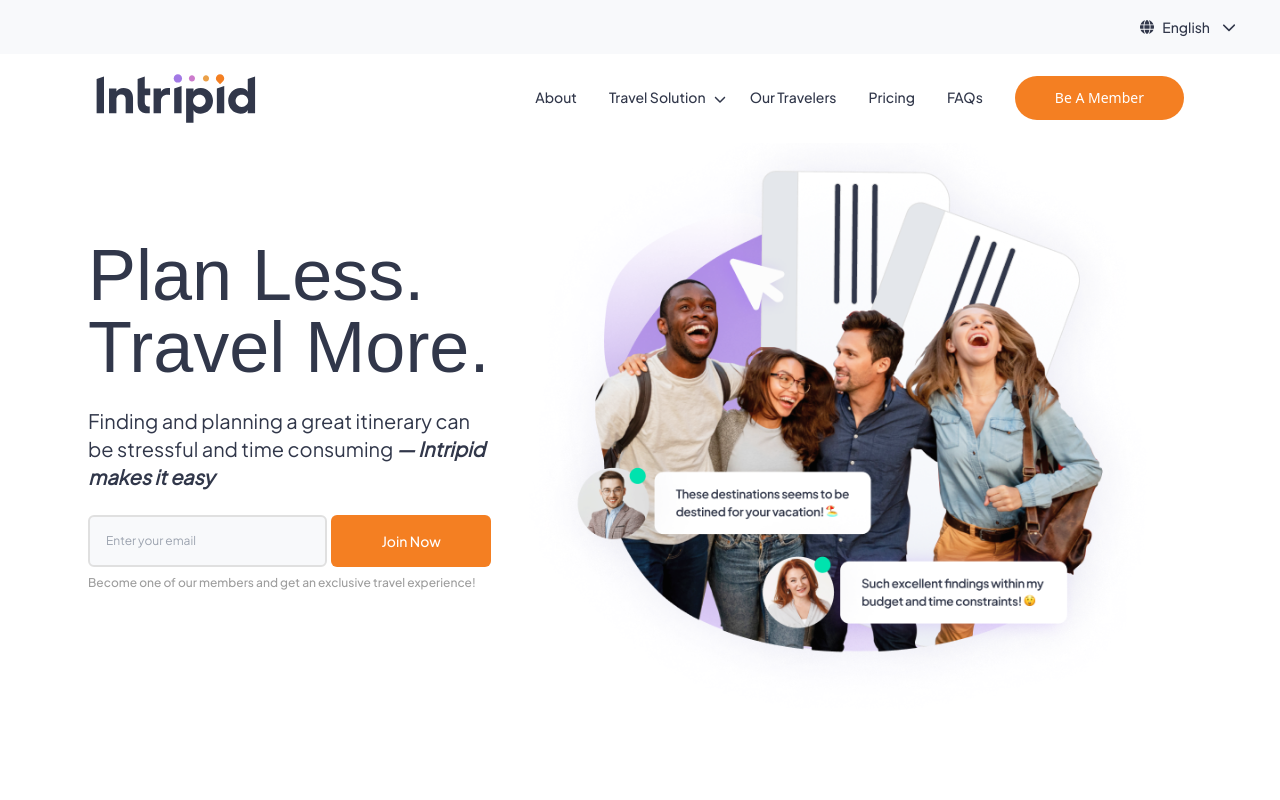
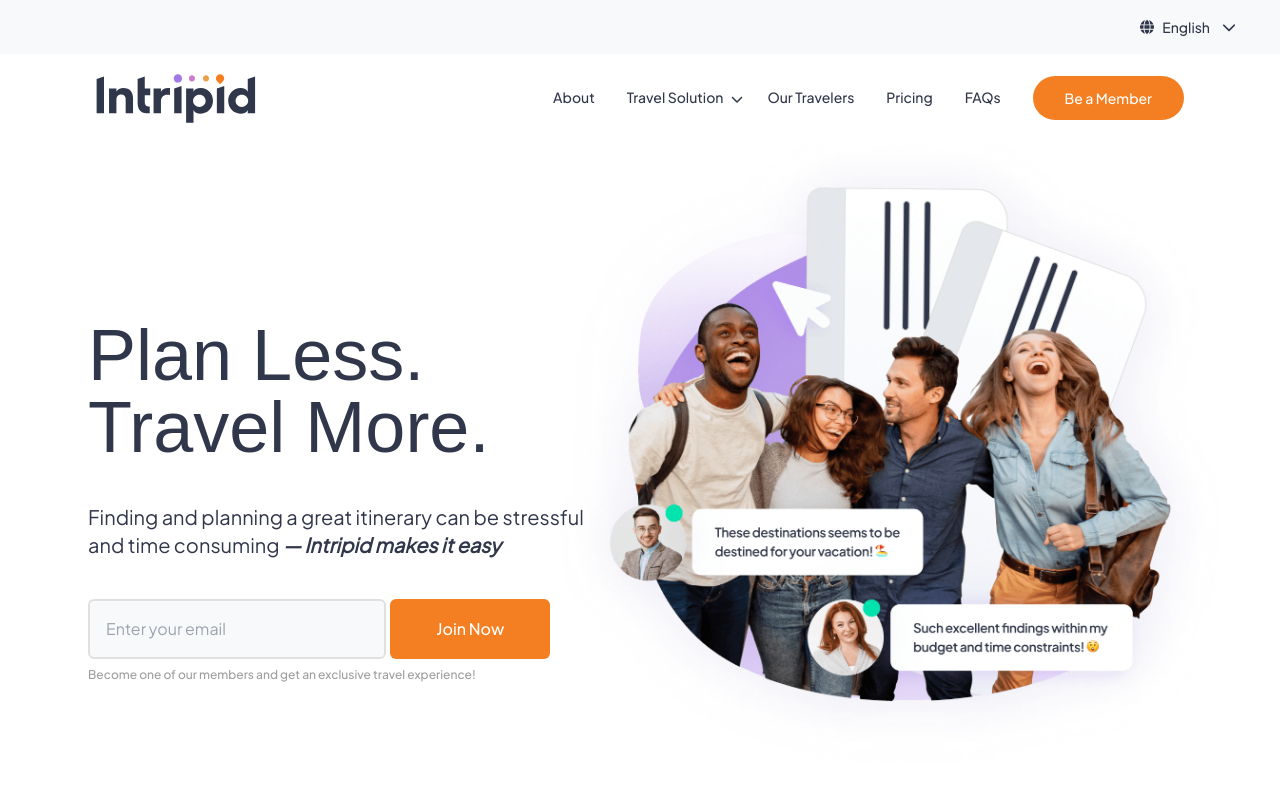
Before and after one commit to mamun4023/intripid, a React (Create React App) app: page / in a window 1280 px wide. Shown: the top 800 px of the page. Built offline with nearby package versions, Linux system fonts and the light colour scheme; a web font is replaced by a local one.

Commit message:
fixed issu

```diff
--- a/src/App.js
+++ b/src/App.js
@@ -8,7 +8,6 @@ function App() {
     <html class="scroll-smooth hover:scroll-auto">
        <div>
         <Home />
-
       </div>
     </html>
 
--- a/src/components/BottomTable/table.js
+++ b/src/components/BottomTable/table.js
@@ -22,7 +22,7 @@ export default function Table(){
                                     src= {DotsImage}
                                     className = "w-20 absolute top-0 left-10"
                                 />
-                              <div className="flex overflow-x-auto">
+                              <div className="flex overflow-x-auto w-165">
                               <div className="rounded-lg p-5">
                                     <div className="flex items-center justify-end mt-16 ">
                                         <p className="text-xs font-readex_bold text-fontColor p-2"> Speed </p>
--- a/src/components/Button/Button.js
+++ b/src/components/Button/Button.js
@@ -5,7 +5,7 @@ export default function Button({title}){
         <div className="flex justify-center">
           <button
             type="button"
-            className='bg-violet-500 p-2 text-white text-xs  px-8 rounded-full hover:bg-violet-900'
+            className='bg-primary p-3 font-sans_medium text-white text-sm  px-8 rounded-full hover:bg-primaryDark'
             >{title}</button>
       </div>
     )
--- a/src/components/slider/slider.js
+++ b/src/components/slider/slider.js
@@ -24,9 +24,9 @@ export default function Slider(){
 
 
   return(
-    <div className=' flex justify-center lg:w-7/12 2xl:w-5/12'>
-      <div  >
-        <div className='border border-borderColor shadow-sm p-10 rounded-xl w-full grid grid-cols-1'>
+    <div className=' flex justify-center  lg:w-7/12 2xl:w-5/12 '>
+      <div>
+        <div className='border border-borderColor shadow-sm p-10 rounded-xl h-128 xl:h-96 w-full grid grid-cols-1'>
             {/* image and name and identity */}
             <div className='relative'>
               <div>
--- a/src/pages/home/home.js
+++ b/src/pages/home/home.js
@@ -11,19 +11,15 @@ import FooterBottom from '../../sections/home/Footer/footerBottom';
 export default function Home(){
     return(
         <div>
-
             <div>
                 <LanguageSelector />
             </div>
-
             <div className="sticky top-0 w-full z-20">
                 <TopNavBar />
             </div>
-
             <div>
                 <TopBanner />
             </div>
-
             <div>
                 <TopSection />
             </div>
--- a/src/sections/home/Banner/TopBanner.js
+++ b/src/sections/home/Banner/TopBanner.js
@@ -1,14 +1,15 @@
 import React from "react";
-import BannerImage from "../../../utils/images/HeroImage.png"
+import BannerImage from "../../../utils/images/HeroImage2x.png"
 
 export default function TopBanner(){
     return(
-        <div className="flex justify-center px-3 md:px-8 lg:px-20 xl:px-20 2xl:px-56 pt-10 lg:mt-14 m-2 ">
-            <div className="flex justify-between  flex-wrap lg:flex-nowrap">
-                <div className=" md:w-10/12 lg:w-7/12 xl:w-5/12">
-                    <h1 className="font-readex_bold text-fontColor text-5xl md:text-7xl lg:text-7xl 2xl:text-8xl ">Plan Less.<br/>Travel More.</h1>
-                    <p className="mt-6 mb-4 text-fontColor text-lg md:text-md  xl:text-xl  font-sans_regular">Finding and planning a great itinerary can be stressful and time consuming <b> <i> — Intripid makes it easy </i> </b></p>
-                    <div className="flex mt-6">
+        <div className="flex justify-center   px-3 md:px-8 lg:px-20 xl:px-20 2xl:px-56 pt-10 lg:mt-14 m-2  ">
+
+            <div className="flex justify-between  flex-wrap lg:flex-nowrap ">
+                <div className=" md:w-10/12 lg:w-7/12 xl:w-6/12 xl:mt-20">
+                    <h1 className="font-readex_bold text-fontColor text-5xl md:text-7xl lg:text-7xl 2xl:text-12xl ">Plan Less.<br/>Travel More.</h1>
+                    <p className="mt-10 mb-4 text-fontColor text-lg md:text-md  xl:text-xl  font-sans_regular">Finding and planning a great itinerary can be stressful and time consuming <b> <i> — Intripid makes it easy </i> </b></p>
+                    <div className="flex mt-10">
                     <input
                         type="text"
                         className="
@@ -19,20 +20,24 @@ export default function TopBanner(){
                             border-2
                             border-inputBorder
                             rounded-md font-sans_regular
-                            text-xs
+                            text-md
+
                             transition
                             ease-in-out
                         "
-                        id="exampleFormControlInput1"
                         placeholder="Enter your email"
-                    /> <button className="bg-primary hover:bg-primaryDark font-sans_medium text-sm text-white p-1 ml-1 rounded-md w-40"> Join Now </button>
+                    /> <button className="bg-primary hover:bg-primaryDark font-sans_medium text-md text-white p-1 ml-1 rounded-md w-40"> Join Now </button>
                     </div>
                     <p className="text-ms md:text-xs font-sans_medium text-lebelFontColor mt-2 mb-2">Become one of our members and get an exclusive travel experience!</p>
                 </div>
-                <div className= "relative lg:-top-36">
-                    <img className="object-fill lg:w-12/12 " src= {BannerImage} />
+                <div className= "relative py-20 lg:-top-36">
+                    <img
+
+                        className="scale-125 xl:w-140"
+                        src= {BannerImage} />
                 </div>
             </div>
+
         </div>
     )
 }
--- a/src/sections/home/Body/TopSection.js
+++ b/src/sections/home/Body/TopSection.js
@@ -23,9 +23,9 @@ export default function TopBody(){
                 <img src= {BgTopRight} />
             </div>
 
-            <div className="flex justify-center py-10 ">
+            <div className="flex justify-center pt-20 pb-10 ">
                 <div className=" max-w-4xl px-8 m-7">
-                    <h2 className="text-white text-center font-readex_bold text-3xl md:text-5xl ">Enjoy access to the world's best travel advisors & travel deals</h2>
+                    <h2 className="text-white text-center font-readex_bold text-4xl md:text-5xl ">Enjoy access to the world's best travel advisors & travel deals</h2>
                 </div>
             </div>
              {/* center box */}
@@ -90,7 +90,7 @@ export default function TopBody(){
                     />
                 </button>
             </div>
-            <div className="flex justify-center flex-wrap m-4 pb-10 md:pb-20">
+            <div className="flex justify-center flex-wrap m-4 pb-10 mb-28 ">
                 <h3 className=" font-sans_medium text-white"> Have a trip for as low as $28! </h3>
             </div>
         </div>
--- a/src/sections/home/LanguageSelector/languageSelector.js
+++ b/src/sections/home/LanguageSelector/languageSelector.js
@@ -20,7 +20,7 @@ export default function LanguageSelector(){
     return(
         <div className="flex flex-row-reverse bg-bgLight">
             <div
-                className="flex items-center cursor-pointer p-4 lg:px-10 hover:opacity-20"
+                className="flex items-center cursor-pointer p-4 px-5 lg:px-10 hover:opacity-20"
                 onClick={()=> setOpen(true)}
             >
                 <FontAwesomeIcon
--- a/src/sections/home/TopNavBar/TopNavBar.js
+++ b/src/sections/home/TopNavBar/TopNavBar.js
@@ -18,41 +18,33 @@ export default function NavBar() {
         <div>
         <nav className="w-full px-3 bg-white md:px-10 lg:px-24">
             <div className="justify-between mx-auto  md:items-center lg:flex">
+
                 <div>
                     <div className="flex items-center justify-between py-3 md:py-5">
                         <a href="#">
                             <img className="w-20 hidden md:w-24 md:block lg:w-40 lg:block" src= {DesktopAndTabletLogo} />
-                            <img className="w-10 md:hidden ml-2" src= {MobileLogo} />
+                            {navbar?
+                             <img className="w-28 pl-2 md:hidden" src= {DesktopAndTabletLogo} />:
+                             <img className="w-10 md:hidden ml-2" src= {MobileLogo} />
+                            }
                         </a>
                         <div className="flex items-center">
                         {!navbar ?
                             <div className="pr-14 md:pr-2 lg:hidden">
-                                <button
-                                    className="
-                                        bg-primary
-                                        rounded-full
-                                        font-sans_medium
-                                        p-3
-                                        px-6
-                                        text-xs
-                                        text-white
-                                        hover:bg-primaryDark
-                                        lg:text-sm
-                                    "
-                                >
-                                    Be a Member
-                                </button>
+                                <Button
+                                    title= "Be a Member"
+                                />
                             </div>:
                         null}
                         <div className="lg:hidden">
                             <button
-                                className="p-2 text-fontColor rounded-md outline-none focus:border-fontColor focus:border"
+                                className="p-2 text-fontColor rounded-md outline-none "
                                 onClick={() => setNavbar(!navbar)}
                             >
                                 {navbar ? (
                                     <svg
                                         xmlns="http://www.w3.org/2000/svg"
-                                        className="w-6 h-6"
+                                        className="w-7 h-7"
                                         viewBox="0 0 20 20"
                                         fill="currentColor"
                                     >
@@ -65,7 +57,7 @@ export default function NavBar() {
                                 ) : (
                                     <svg
                                         xmlns="http://www.w3.org/2000/svg"
-                                        className="w-6 h-6"
+                                        className="w-8 h-8"
                                         fill="none"
                                         viewBox="0 0 24 24"
                                         stroke="currentColor"
@@ -82,6 +74,8 @@ export default function NavBar() {
                         </div>
                         </div>
                     </div>
+
+
                 </div>
                 <div className="ml-2 md:m-0 ">
                     <div
@@ -105,7 +99,7 @@ export default function NavBar() {
 
                             </li>
                             {open &&
-                                <div className="lg:hidden">
+                                <div className="lg:hidden overflow-auto">
                                     <DropDownContnt />
                                 </div>
                                 }
@@ -119,23 +113,9 @@ export default function NavBar() {
                                 <a className=" text-sm 2xl:text-lg font-sans_medium text-fontColor lg:pr-2 lg:text-sm " href="#">FAQs</a>
                             </li>
                             <li className="hidden lg:block ">
-                                <button
-                                    className="
-                                        bg-primary
-                                        rounded-full
-                                        p-3
-                                        2xl:p-4
-                                        px-10
-                                        2xl:px-10
-                                        text-xs
-                                        text-white
-                                        hover:bg-primaryDark
-                                        lg:text-sm
-                                        2xl:text-lg
-                                    "
-                                >
-                                    Be A Member
-                                </button>
+                                <Button
+                                    title= "Be a Member"
+                                />
                             </li>
                         </ul>
                     </div>
@@ -144,7 +124,10 @@ export default function NavBar() {
 
 
         </nav>
-          {/* submenu  modal*/}
+
+
+
+          {/* Top DropDown menu  modal*/}
 
         <div className=" hidden lg:block">
           <Modal
@@ -170,8 +153,8 @@ export default function NavBar() {
 
 const DropDownContnt = ()=>{
     return(
-        <div className=" overflow-auto">
-            <div className="grid grid-cols-1 lg:grid-cols-5 ">
+        <div className="h-96 overflow-y-scroll">
+            <div className="grid grid-cols-1 lg:grid-cols-5 overflow-auto">
                 <div className=" col-span-2 border-r border-borderColor">
                     <div className="flex justify-between items-center">
                         <div className="p-5">
@@ -192,42 +175,42 @@ const DropDownContnt = ()=>{
                 </div>
 
                 <div className=" col-span-3">
-                    <div className="p-5">
-                        <div className="flex justify-between items-center p-4 hover:bg-inputBg cursor-pointer ">
+                    <ul className="p-5 overflow-y-scroll">
+                        <li className="flex justify-between items-center p-4 hover:bg-inputBg cursor-pointer ">
                             <p className="text-md text-fontColor font-sans_medium"> Personalized Destinations</p>
                             <FontAwesomeIcon
                                 icon={faTree}
                             />
-                        </div>
-                        <div className="flex justify-between items-center p-4 border-t border-borderColor hover:bg-inputBg cursor-pointer">
+                        </li>
+                        <li className="flex justify-between items-center p-4 border-t border-borderColor hover:bg-inputBg cursor-pointer">
                             <p className="text-md text-fontColor font-sans_medium"> Expert Travel Advisors</p>
                             <FontAwesomeIcon
                                 icon={faUserTie}
                                 className = "text-md text-fontColor"
                             />
-                        </div>
-                        <div className="flex justify-between items-center p-4 border-t border-borderColor hover:bg-inputBg cursor-pointer">
+                        </li>
+                        <li className="flex justify-between items-center p-4 border-t border-borderColor hover:bg-inputBg cursor-pointer">
                             <p className="text-md text-fontColor font-sans_medium"> Corporate Travel Planning </p>
                             <FontAwesomeIcon
                                 icon={faHandHoldingDollar}
                                 className = "text-md text-fontColor"
                             />
-                        </div>
-                        <div className="flex justify-between items-center p-4 border-t border-borderColor hover:bg-inputBg cursor-pointer">
+                        </li>
+                        <li className="flex justify-between items-center p-4 border-t border-borderColor hover:bg-inputBg cursor-pointer">
                             <p className="text-md text-fontColor font-sans_medium"> Travel Sponshorship </p>
                             <FontAwesomeIcon
                                 icon={faHandHoldingDollar}
                                 className = "text-md text-fontColor"
                             />
-                        </div>
-                        <div className="flex justify-between items-center p-4 border-t border-borderColor hover:bg-inputBg cursor-pointer">
+                        </li>
+                        <li className="flex justify-between items-center p-4 border-t border-borderColor hover:bg-inputBg cursor-pointer">
                             <p className="text-md text-fontColor font-sans_medium"> Travel Points & Reward Integration </p>
                             <FontAwesomeIcon
                                 icon={faPlane}
                                 className = "text-xl text-fontColor"
                             />
-                        </div>
-                    </div>
+                        </li>
+                    </ul>
                 </div>
 
             </div>
```
Also changed, not shown: src/sections/home/Body/BottomSection.js (+7 -2 lines), src/sections/home/Body/MiddleSection.js (+5 -2 lines), tailwind.config.js (+17 -0 lines), src/utils/images/HeroImage2x.png (added), src/utils/images/HeroImage3x.png (added).
